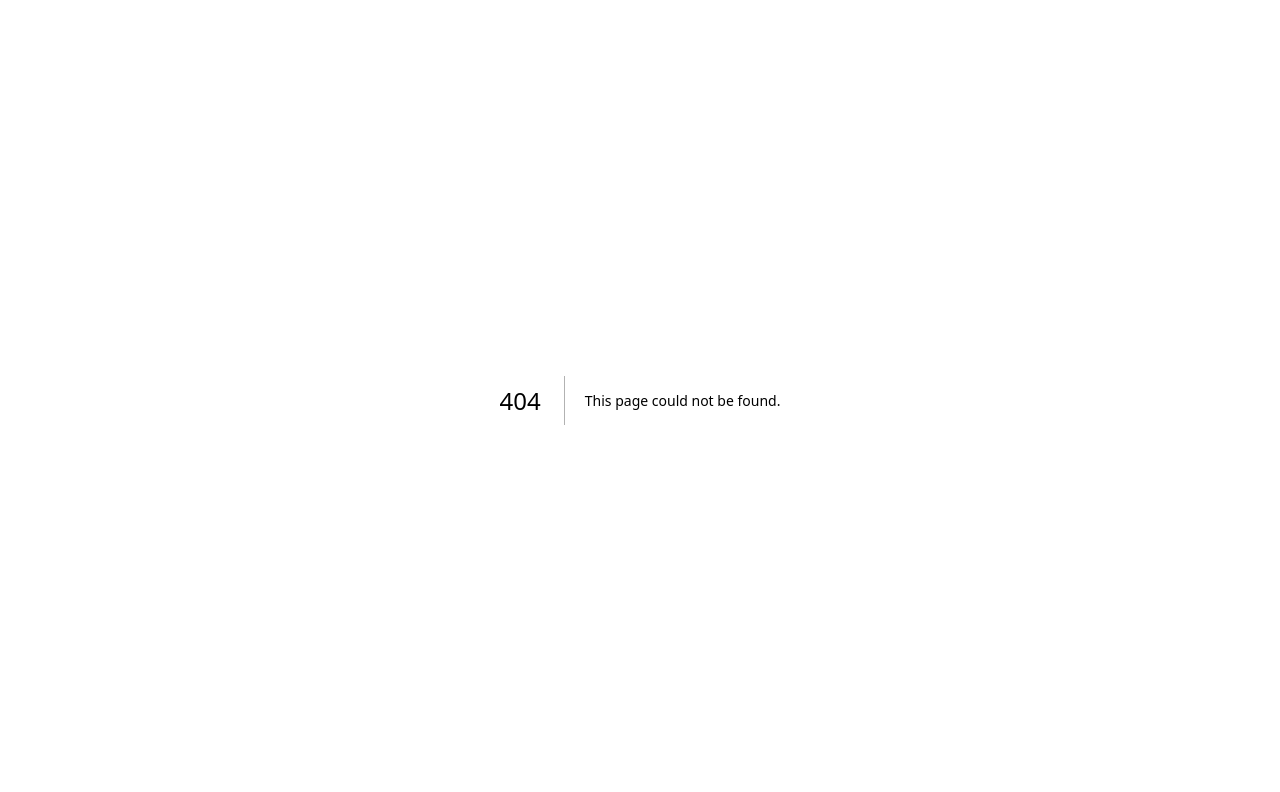
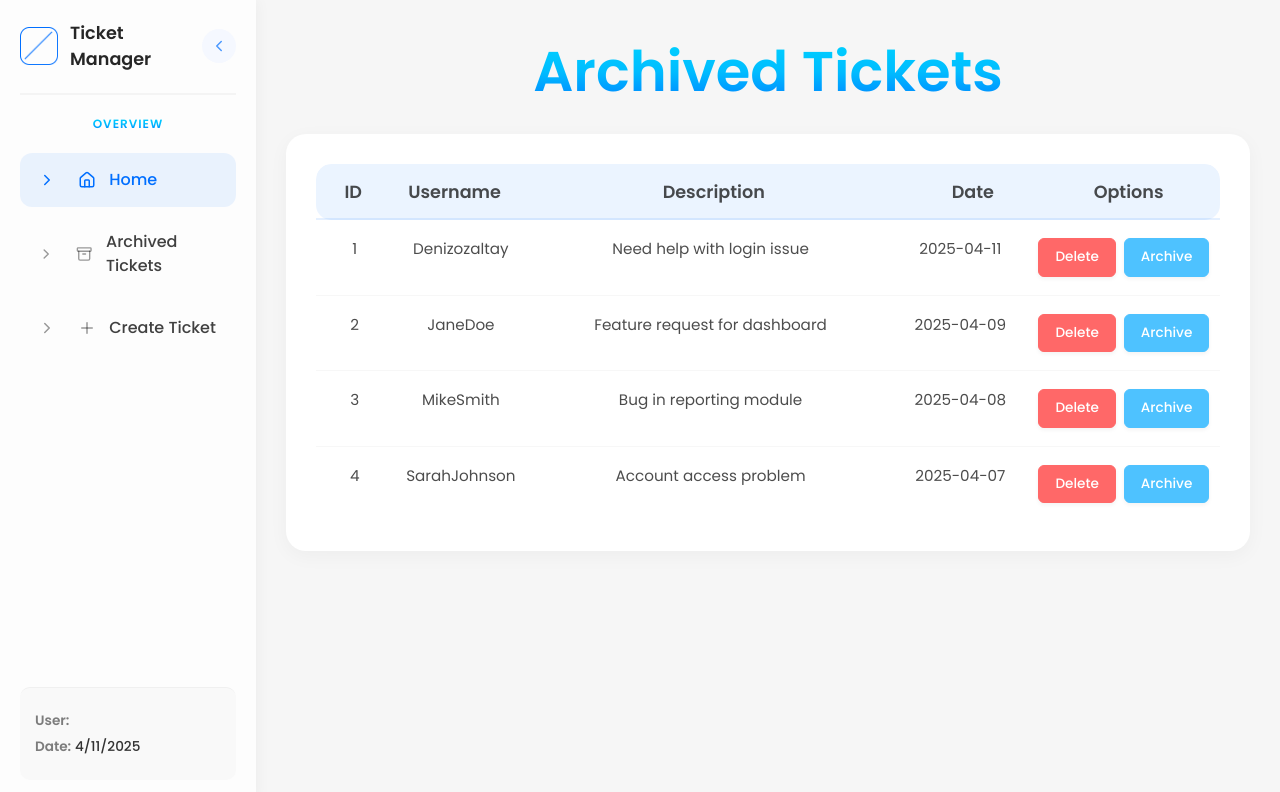
Before and after one commit to Denizozaltay/TicketApp, a Next.js app: page /admin/archived in a window 1280 px wide. Before the commit this address had no page. Shown: the top 792 px of the page. Built offline with nearby package versions, Linux system fonts and the light colour scheme; no server answers.

Commit message:
dashboard changes

```diff
--- /dev/null
+++ b/app/(pages)/admin/archived/page.tsx
@@ -0,0 +1,11 @@
+import AdminDashboard from "@/app/components/AdminDashboard";
+
+export default function Admin() {
+  return (
+    <>
+      <main>
+        <AdminDashboard />
+      </main>
+    </>
+  );
+}
--- a/app/components/AdminDashboard.tsx
+++ b/app/components/AdminDashboard.tsx
@@ -1,11 +1,32 @@
 "use client";
 
-import React, { useState } from "react";
+import React, { useEffect, useState } from "react";
+import { usePathname } from "next/navigation";
 import Link from "next/link";
 import Image from "next/image";
 import styles from "./AdminDashboard.module.css";
 import { Poppins } from "next/font/google";
 import { ChevronLeft, ChevronRight, Home, Archive, Plus } from "lucide-react";
+
+function UserIpAdress() {
+  const [ip, setIp] = useState("");
+
+  useEffect(() => {
+    fetch("https://api.ipify.org?format=json")
+      .then((res) => res.json())
+      .then((data) => setIp(data.ip))
+      .catch((err) => console.error("IP bulunamadı", err));
+  }, []);
+  return <>{`${ip}`}</>;
+}
+
+function PageTitle() {
+  const pathname = usePathname();
+  const title = pathname.includes("/admin/archived")
+    ? "Archived Tickets"
+    : "Open Tickets";
+  return <>{title}</>;
+}
 
 const poppins = Poppins({
   weight: ["300", "400", "500", "600", "700"],
@@ -41,11 +62,14 @@ const sampleTickets = [
   },
 ];
 
+const currentDate = new Date().toLocaleDateString();
+function CurrentDate() {
+  return <p>{currentDate}</p>;
+}
+
 export default function AdminDashboard() {
   const [activePage, setActivePage] = useState("home");
   const [tickets, setTickets] = useState(sampleTickets);
-  const currentDate = "2025-04-11 08:14:45";
-  const currentUser = "Denizozaltay";
 
   const handleDelete = (id: number) => {
     setTickets(tickets.filter((ticket) => ticket.id !== id));
@@ -84,7 +108,7 @@ export default function AdminDashboard() {
             >
               <ChevronRight className={styles.menuIcon} size={18} />
               <Home className={styles.menuIcon} size={18} />
-              <Link href="/admin/homepage">Home</Link>
+              <Link href="/admin">Home</Link>
             </div>
 
             <div
@@ -104,14 +128,16 @@ export default function AdminDashboard() {
             >
               <ChevronRight className={styles.menuIcon} size={18} />
               <Plus className={styles.menuIcon} size={18} />
-              <Link href="/client/index">Create Ticket</Link>
+              <Link href="/">Create Ticket</Link>
             </div>
           </div>
         </div>
         <div className={styles.userInfo}>
           <p className={styles.userDetail}>
             <span className={styles.infoLabel}>User:</span>
-            <span className={styles.infoValue}>{currentUser}</span>
+            <span className={styles.infoValue}>
+              <UserIpAdress />
+            </span>
           </p>
           <p className={styles.userDetail}>
             <span className={styles.infoLabel}>Date:</span>
@@ -120,7 +146,9 @@ export default function AdminDashboard() {
         </div>
       </div>
       <div className={styles.rightColumn}>
-        <div className={styles.contentTitle}>Open Tickets</div>
+        <div className={styles.contentTitle}>
+          <PageTitle />
+        </div>
         <div className={styles.dataColumn}>
           <div className={styles.tableContainer}>
             <table className={styles.roundedTable}>
```
